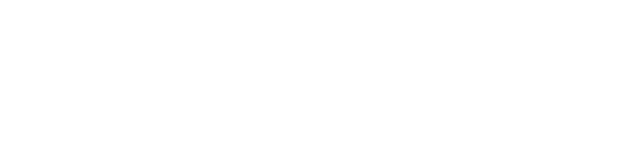
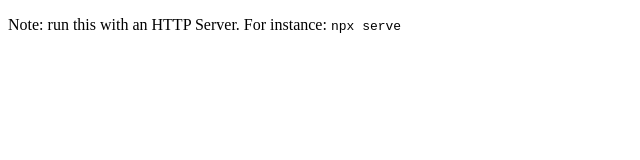
Before and after one commit to jlg-formation/example-es6, a plain HTML site: page 05-modules/index.html in a window 1280 px wide. Shown: the whole page, without its empty margins (0-640 px from the left). Drawn offline with Linux system fonts and the light colour scheme.

Commit message:
npx serve

```diff
--- a/05-modules/index.html
+++ b/05-modules/index.html
@@ -10,5 +10,8 @@
     <script type="module" src="main.js"></script>
 </head>
 <body>
+    <p>Note: run this with an HTTP Server. For instance:
+        <code>npx serve</code>
+    </p>
 </body>
 </html>
```
